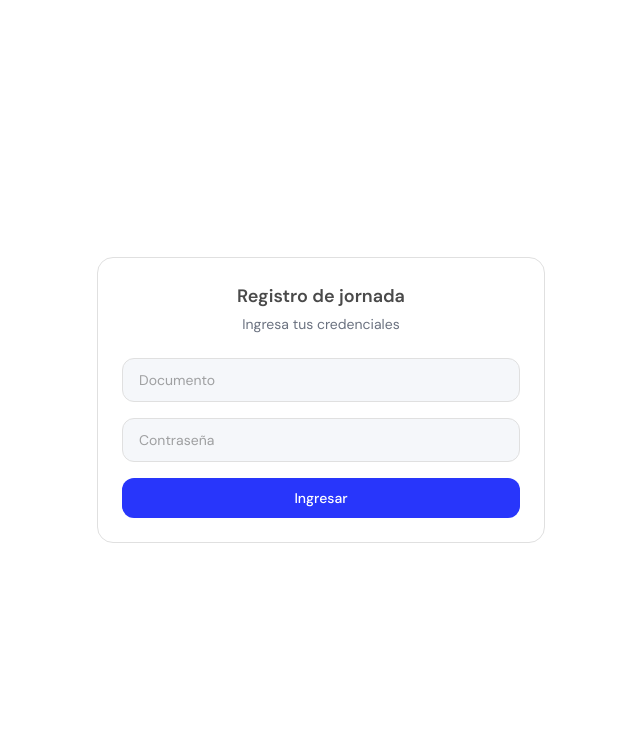
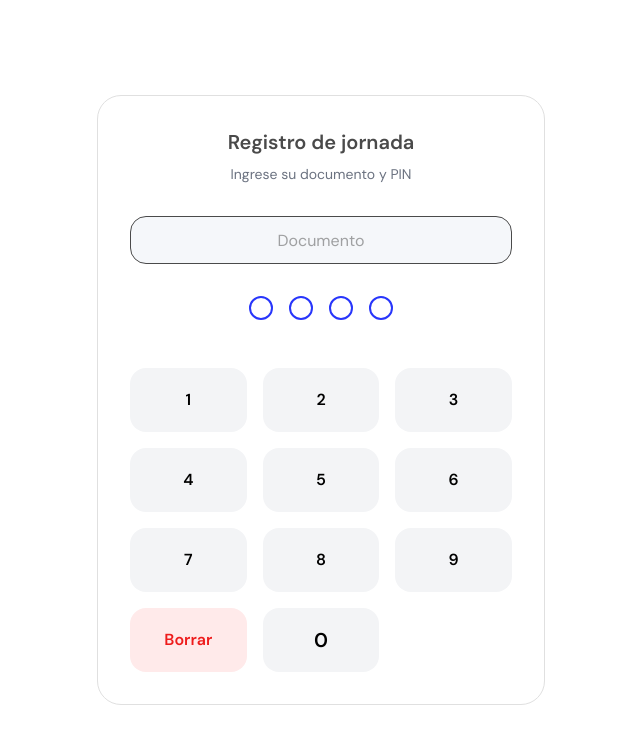
Before and after one commit to Cu4lQu1er4/Proyecto-Jornadas-Front, a Next.js app: page /kiosk in a window 1280 px wide. Shown: the top 744 px of the page, without its empty margins (319-959 px from the left). Built offline with nearby package versions, Linux system fonts and the light colour scheme.

Commit message:
Diseño para el kiosk y problemas de sobre renderizado arreglados

```diff
--- a/src/app/admin/layout.tsx
+++ b/src/app/admin/layout.tsx
@@ -1,40 +1,9 @@
-import { cookies } from "next/headers";
-import { redirect } from "next/navigation";
 import AdminLayoutShell from "./components/AdminLayoutShell";
-
-async function getSession() {
-  const cookieStore = await
-  cookies();
-  const accessToken = cookieStore.get("access_token");
-
-  if (!accessToken) return null;
-
-  const res = await fetch('http://localhost:3001/api/auth/me', {
-    headers: {
-      Cookie: `access_token=${accessToken.value}`,
-    },
-    cache: "no-store",
-  });
-
-  if (!res.ok) return null;
-
-  return res.json();
-}
 
 export default async function AdminLayout({
   children,
 }: {
   children: React.ReactNode;
 }) {
-  const user = await getSession();
-
-  if (!user) {
-    redirect("/login");
-  }
-
-  if (user.role !== "ADMIN") {
-    redirect("/employee");
-  }
-
   return <AdminLayoutShell>{children}</AdminLayoutShell>
 }
--- a/src/app/kiosk/page.tsx
+++ b/src/app/kiosk/page.tsx
@@ -19,6 +19,7 @@ export default function KioskPage() {
   const [loading, setLoading] = useState(false);
   const [error, setError] = useState<string | null>(null);
   const [now, setNow] = useState(new Date());
+  const [pin, setPin] = useState("");
 
   useEffect(() => {
     const interval = setInterval(() => {
@@ -34,28 +35,40 @@ export default function KioskPage() {
     }
   }, [employee]);
 
-  async function handleLogin() {
-    setLoading(true);
-    setError(null);
+  async function handleKioskLogin(pinValue: string) {
+    if (!document) {
+      setError("Ingrese su documento");
+      setPin("");
+      return;
+    }
 
     try {
+      setLoading(true);
+      setError(null);
+
       const res = await fetch(
-        'http://localhost:3001/api/auth/login',
+        'http://localhost:3001/api/auth/kiosk-login',
         {
-          method: 'POST',
-          headers: { 'Content-Type': 'application/json' },
-          body: JSON.stringify({ document, password }),
-          credentials: 'include',
+          method: "POST",
+          headers: { "Content-Type": "application/json" },
+          credentials: "include",
+          body: JSON.stringify({
+            document,
+            pin: pinValue,
+          }),
         }
       );
 
-      if (!res.ok) throw new Error('Credenciales invalidas');
+      if (!res.ok) {
+        throw new Error("PIN incorrecto");
+      }
 
       setEmployee({ document });
       await fetchStatus();
-
-    } catch (e:any) {
-      setError(e.message);
+      setPin("");
+    } catch {
+      setError("PIN incorrecto");
+      setPin("");
     } finally {
       setLoading(false);
     }
@@ -81,10 +94,12 @@ export default function KioskPage() {
   async function handleMainAction() {
     if (!status || loading) return;
 
+    const wasOpen = status.hasOpenWorkday;
+
     setLoading(true);
     setError(null);
 
-    const url = status.hasOpenWorkday
+    const url = wasOpen
       ? 'http://localhost:3001/api/work/end'
       : 'http://localhost:3001/api/work/start';
 
@@ -106,7 +121,10 @@ export default function KioskPage() {
         }
 
         await fetchStatus();
-        return;
+
+        if (wasOpen) {
+          handleLogout();
+        }
       }
 
       if (!res.ok) {
@@ -142,59 +160,92 @@ export default function KioskPage() {
     });
   }
 
+  function handlePinInput(value: string) {
+    if (pin.length >= 4) return;
+
+    const newPin = pin + value;
+    setPin(newPin);
+
+    if (newPin.length === 4) {
+      handleKioskLogin(newPin);
+    }
+  }
+
+  function clearPin() {
+    setPin("");
+  }
+
   if (!employee) {
     return (
-      <main className="min-h-screen flex items-center justify-center bg-background px-4">
-        <div className="w-full max-w-md bg-white border border-border rounded-2xl p-6 flex flex-col gap-6">
-
-          <header className="flex flex-col gap-1 text-center">
-            <h1 className="text-lg font-semibold text-text">
+      <main className="min-h-screen flex items-center justify-center bg-background">
+        <div className="w-full max-w-md bg-white border border-border rounded-3xl p-8 flex flex-col gap-8">
+          <header className="text-center flex flex-col gap-2">
+            <h1 className="text-xl font-semibold text-text">
               Registro de jornada
             </h1>
             <p className="text-sm text-text-muted">
-              Ingresa tus credenciales
+              Ingrese su documento y PIN
             </p>
           </header>
 
-          <div className="flex flex-col gap-4">
+          <input
+            placeholder="Documento"
+            value={document}
+            onChange={(e) => setDocument(e.target.value)}
+            className="h-12 px-4 rounded-2xl border border.border bg-surface text-text text-base text-center"
+          />
 
-            <input
-              placeholder="Documento"
-              value={document}
-              onChange={(e) => setDocument(e.target.value)}
-              className="h-11 px-4 rounded-xl border border-border bg-surface text-text text-sm focus:outline-none"
-            />
+          <div className="flex justify-center gap-4">
+            {[0, 1, 2, 3].map((i) => (
+              <div
+                key={i}
+                className="w-6 h-6 rounded-full border-2 border-primary flex items-center justify-center"
+              >
+                {pin[i] ? (
+                  <div className="w-3 h-3 rounded-full bg-primary" />
+                ) : null}
+              </div>
+            ))}
+          </div>
 
-            <input
-              type="password"
-              placeholder="Contraseña"
-              value={password}
-              onChange={(e) => setPassword(e.target.value)}
-              className="h-11 px-4 rounded-xl border border-border bg-surface text-text text-sm focus:outline-none"
-            />
-
-            {error && (
-              <p className="text-sm text-danger text-center">
-                {error}
-              </p>
-            )}
+          <div className="grid grid-cols-3 gap-4 mt-4">
+            {[1, 2, 3, 4, 5, 6, 7, 8, 9].map((n) => (
+              <button
+                key={n}
+                onClick={() => handlePinInput(String(n))}
+                className="h-16 rounded-2xl bg-gray-100 text-sl font-semibold hover:bg-gray-200"
+              >
+                {n}
+              </button>
+            ))}
 
             <button
-              onClick={handleLogin}
-              disabled={loading}
-              className="h-10 px-4 rounded-xl bg-primary text-white text-sm font-medium transition hover:opacity-90 disabled:opacity-50"
+              onClick={clearPin}
+              className="h-16 rounded-2xl bg-danger-soft text-danger font-semibold"
             >
-              {loading ? 'Ingresando...' : 'Ingresar'}
+              Borrar
             </button>
 
+            <button
+              onClick={() => handlePinInput("0")}
+              className="h-16 rounded-2xl bg-gray-100 text-xl font-semibold hover:bg-gray-200"
+            >
+              0
+            </button>
+
+            <div />
           </div>
 
+          {error && (
+            <p className="text-sm text-danger text-center">
+              {error}
+            </p>
+          )}
         </div>
       </main>
     );
   }
 
-  /* ================= WORKDAY SCREEN ================= */
 
   return (
     <div className="min-h-screen flex items-center justify-center bg-surface px-4">
--- a/src/app/login/components/LoginForm.tsx
+++ b/src/app/login/components/LoginForm.tsx
@@ -25,11 +25,11 @@ export default function LoginForm() {
     try {
       await authApi.login(document, password);
 
-      const me = await authApi.me();
+      const response = await authApi.login(document, password);
 
-      if (me.role === "EMPLOYEE") {
+      if (response.employee.role === "EMPLOYEE") {
         router.replace("/employee");
-      } else if (me.role === "ADMIN") {
+      } else if (response.employee.role === "ADMIN") {
         router.replace("/admin");
       } else {
         throw new Error ("UNKNOW_ROLE");
--- a/src/lib/auth-server.ts
+++ b/src/lib/auth-server.ts
@@ -3,6 +3,8 @@ import { cookies } from "next/headers";
 export async function getServerUser() {
   const cookieStore = cookies();
   const accessToken = (await cookieStore).get("access_token");
+
+  console.log("SERVER TOKEN:", accessToken);
 
   if (!accessToken) return null;
 
```
